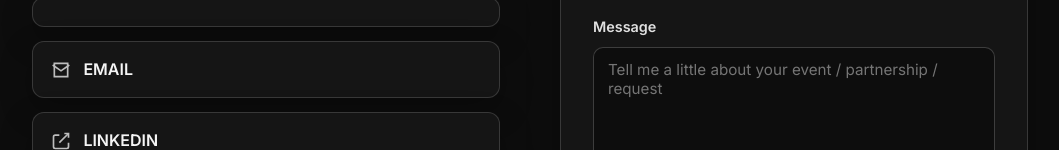
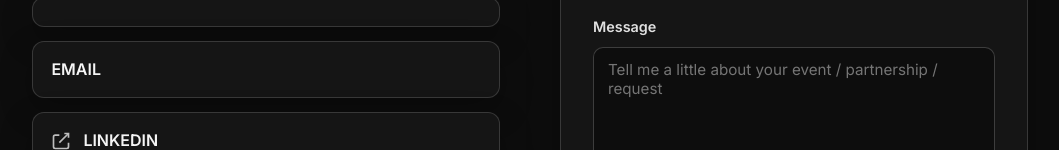
Before and after one commit to ajamil05/MahamsWebsite, a plain HTML site: page letsconnect.html in a window 1280 px wide. Shown: the part 289-439 px from the top of the page, without its empty margins (110-1169 px from the left). Drawn offline with Linux system fonts and the light colour scheme.

Commit message:
Update letsconnect.html

```diff
--- a/letsconnect.html
+++ b/letsconnect.html
@@ -444,7 +444,6 @@ footer{
        to <a href="mailto:mahamspeaks@gmail.com?subject=Speaking%20Inquiry%20%2F%20Partnership">mahamspeaks@gmail.com>.</p>
     <div class="connect-links">
       <a href="mailto:mahamspeaks@gmail.com?subject=Speaking%20Inquiry%20%2F%20Partnership">
-        <svg viewBox="0 0 24 24" fill="none" stroke-width="2"><path d="M4 4h16v16H4z"/><path d="M22 6l-10 7L2 6"/></svg>
         EMAIL
       </a>
       <a href="https://www.linkedin.com/in/mgkhalid/" target="_blank">
```
